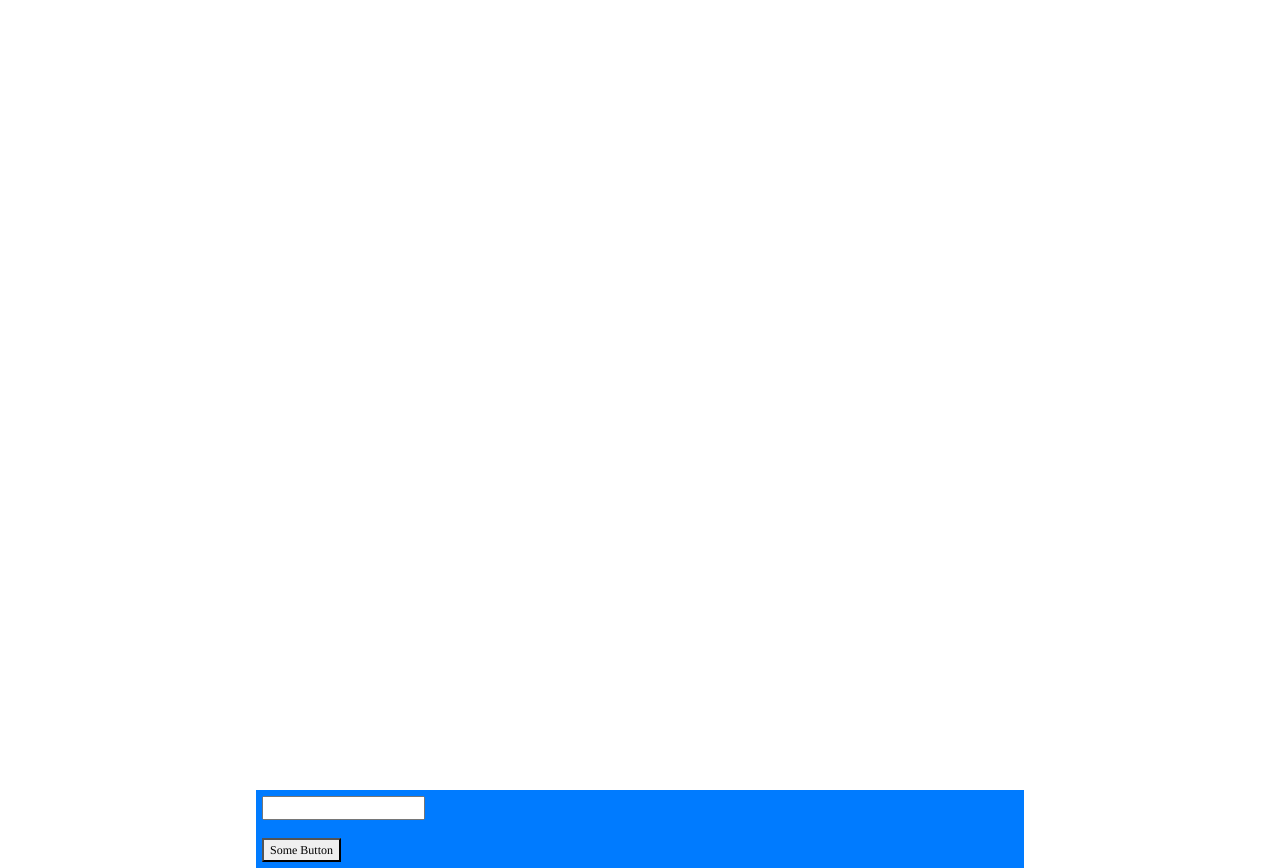
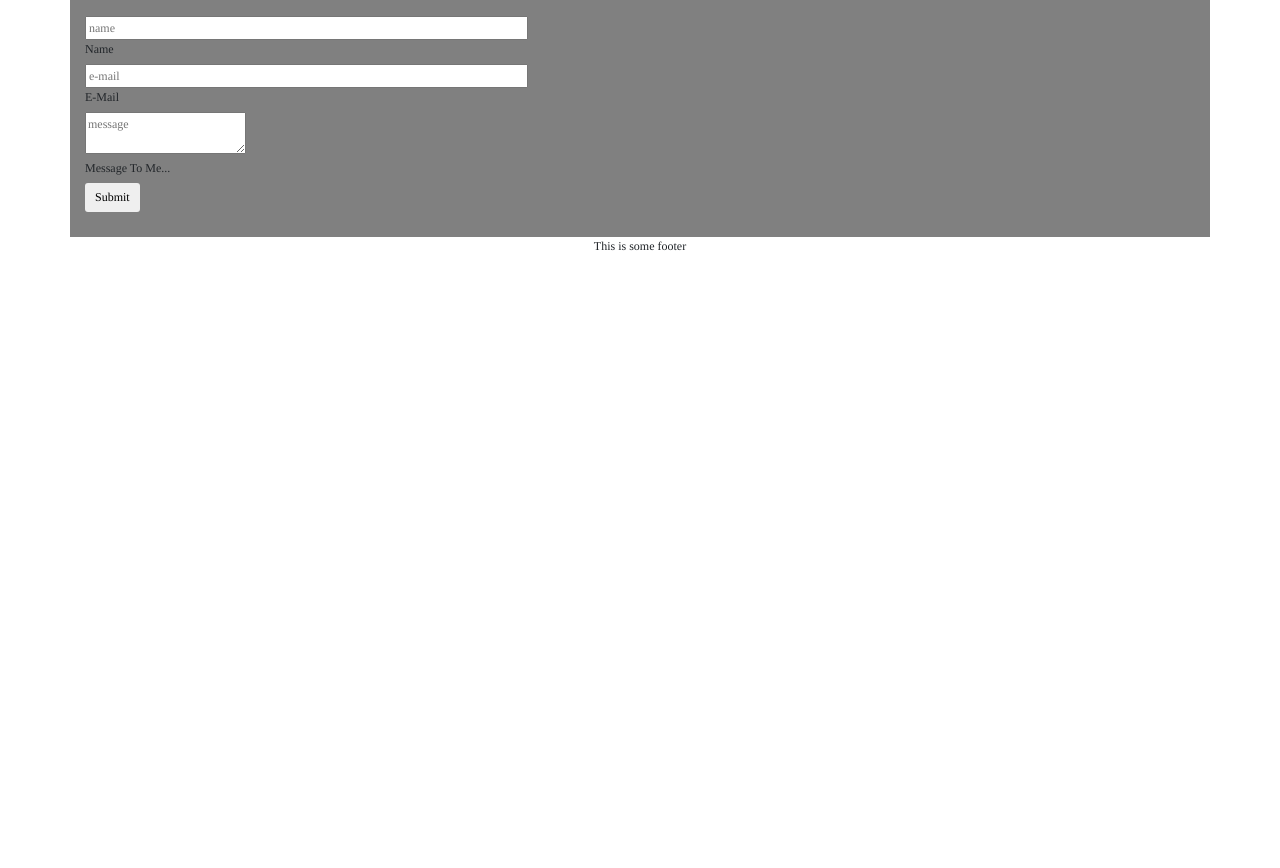
Before and after one commit to AndrewMFlak/practiceRepo, a website: page javascript/ajax/something.html in a window 1280 px wide. Shown: the part 52-920 px from the top of the page. After the commit the page ends 800 px from the top, so only its background shows below. Drawn offline with nearby package versions, Linux system fonts and the light colour scheme; some packages are replaced by stand-ins of ours.

Commit message:
updated push

```diff
--- a/javascript/ajax/css/something.css
+++ b/javascript/ajax/css/something.css
@@ -1,28 +1,14 @@
 * {
   font-family: times;
   font-size: 12px;
-
 }
-/* Always set the map height explicitly to define the size of the div
-       * element that contains the map. */
-      #map {
-        height: 100%;
-      }
-      /* Optional: Makes the sample page fill the window. */
-      html, body {
-        height: 100%;
-        margin: 0;
-        padding: 0;
-      }
-      #screen {
-        width: 60%;
-        height: 30%;
-        float: center;
-        margin: auto;
-      }
-      /* #buttonId {
-        height: 30%;
-        margin: auto;
-        padding: 0;
-        width: 50%;
-      } */
+.container {
+  background-color: gray;
+  width: 60%;
+  height: 60%;
+  padding: 2%;
+}
+footer {
+  bottom: 0;
+  text-align: center;
+}
--- a/javascript/ajax/javascript/index.js
+++ b/javascript/ajax/javascript/index.js
@@ -1,14 +1,7 @@
-var envVar = require('dotenv').config();
-console.log(envVar.gApi);
 
-var map;
-
- <script src="https://maps.googleapis.com/maps/api/js?key=YOUR_API_KEY&callback=initMap"
-    async defer></script>
-
-function initMap() {
-        map = new google.maps.Map(document.getElementById('map'), {
-          center: {lat: -34.397, lng: 150.644},
-          zoom: 8
-        });
-      }
+$( "form" ).submit(function( event ) {
+    console.log("successful run on jquery submit")
+  console.log( $( this ).serializeArray() );
+  event.preventDefault();
+  $("form").trigger("reset");
+});
--- a/javascript/ajax/package.json
+++ b/javascript/ajax/package.json
@@ -9,6 +9,7 @@
   "author": "",
   "license": "ISC",
   "dependencies": {
-    "dotenv": "^8.2.0"
+    "dotenv": "^8.2.0",
+    "jquery": "^3.4.1"
   }
 }
--- a/javascript/ajax/something.html
+++ b/javascript/ajax/something.html
@@ -10,7 +10,8 @@
     <link rel="stylesheet" href="https://stackpath.bootstrapcdn.com/bootstrap/4.1.3/css/bootstrap.min.css"
         integrity="sha384-MCw98/SFnGE8fJT3GXwEOngsV7Zt27NXFoaoApmYm81iuXoPkFOJwJ8ERdknLPMO" crossorigin="anonymous">
 
-    <title>something
+
+    <title>Some Misc Application
     </title>
 </head>
 
@@ -18,31 +19,50 @@
     <h1 class="text-center">
         This is some kind of display
     </h1>
-    <div id="map"></div>
-
-    <div>
-        <div class="d-block p-2 bg-primary text-white" id="screen">
-            <input id="inputId" default="misc location text here...."></input>
-            <br>
-            <br>
-            <button id="buttonId">
-                Some Button
-            </button>
-        </div>
+    <div class="container">
+        <form action="./something.php">
+            <div class="row">
+                <div class="input-field col s12">
+                    <input type="text" name="name" placeholder="name" id="name" size="60" required-class="validate">
+                    <br>
+                    <label for="name">Name
+                    </label>
+                </div>
+            </div>
+            <div class="row">
+                <div class="input-field col s12">
+                    <input type="text" name="e-mail" placeholder="e-mail" id="e-mail" size="60"
+                        required-class="validate">
+                    <br>
+                    <label for="name">E-Mail
+                    </label>
+                </div>
+            </div>
+            <div class="row">
+                <div class="input-field col s12">
+                    <textarea type="text" name="message" placeholder="message" id="message" size="60"
+                        required-class="validate"></textarea>
+                    <br>
+                    <label for="name">Message To Me...
+                    </label>
+                </div>
+            </div>
+            <!-- <div class="row">
+                <div class="input-field col s12"><input type="hidden" name="c" value="3" id="c" size="60"
+                        required-class="validate">
+                </div>
+            </div> -->
+            <div>
+                <button class="waves-effect waves-light btn submitbtn" type="submit">Submit</button>
+            </div>
+        </form>
     </div>
-    <script src="./javascript/something.js"></script>
-    <script src="https://maps.googleapis.com/maps/api/js?key=YOUR_API_KEY&callback=initMap" async defer></script>
-    <!-- Optional JavaScript -->
-    <!-- jQuery first, then Popper.js, then Bootstrap JS -->
-    <script src="https://code.jquery.com/jquery-3.3.1.slim.min.js"
-        integrity="sha384-q8i/X+965DzO0rT7abK41JStQIAqVgRVzpbzo5smXKp4YfRvH+8abtTE1Pi6jizo"
-        crossorigin="anonymous"></script>
-    <script src="https://cdnjs.cloudflare.com/ajax/libs/popper.js/1.14.3/umd/popper.min.js"
-        integrity="sha384-ZMP7rVo3mIykV+2+9J3UJ46jBk0WLaUAdn689aCwoqbBJiSnjAK/l8WvCWPIPm49"
-        crossorigin="anonymous"></script>
-    <script src="https://stackpath.bootstrapcdn.com/bootstrap/4.1.3/js/bootstrap.min.js"
-        integrity="sha384-ChfqqxuZUCnJSK3+MXmPNIyE6ZbWh2IMqE241rYiqJxyMiZ6OW/JmZQ5stwEULTy"
-        crossorigin="anonymous"></script>
+    <footer>
+        This is some footer
+    </footer>
+    <script src="https://code.jquery.com/jquery-3.4.1.js"
+        integrity="sha256-WpOohJOqMqqyKL9FccASB9O0KwACQJpFTUBLTYOVvVU=" crossorigin="anonymous"></script>
+    <script src="javascript/index.js"></script>
 </body>
 
 </html>
```
Also changed, not shown: 3 other files.
